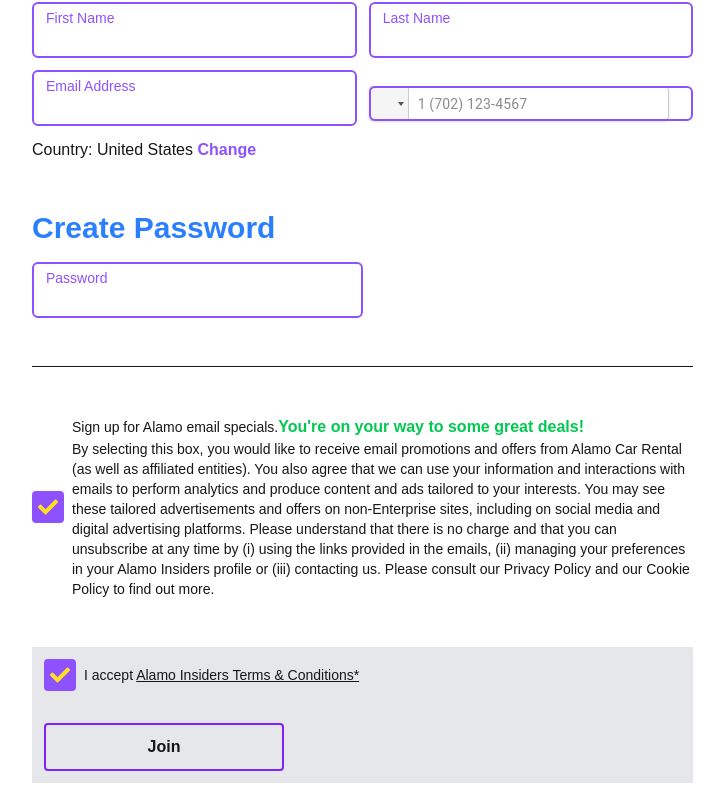
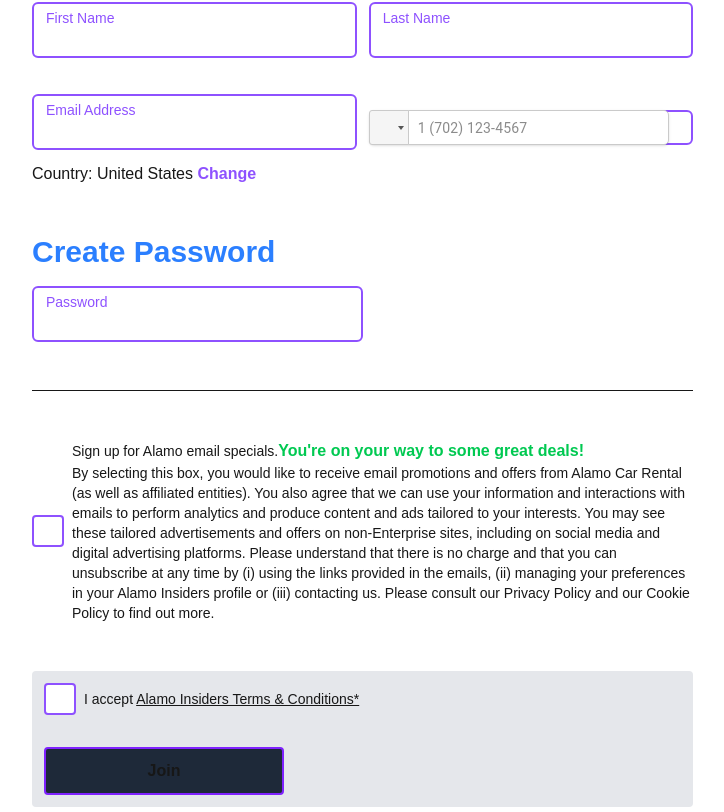
Before and after one commit to parham-devdocs/car-purchase-nextjs, a Next.js app: page /sign-up in a window 1280 px wide. Shown: the part 708-1520 px from the top of the page, without its empty margins (64-788 px from the left). Built offline with nearby package versions, Linux system fonts and the light colour scheme.

Commit message:
input and checkbox fixed middleware added

```diff
--- a/app/sign-up/page.tsx
+++ b/app/sign-up/page.tsx
@@ -1,5 +1,5 @@
 "use client";
-import { useState } from "react";
+import { useRef, useState } from "react";
 import Image from "next/image";
 import Link from "next/link";
 import AlamoInsider from "../../public/alamo-insiders.avif";
@@ -14,13 +14,12 @@
 import { zodResolver } from "@hookform/resolvers/zod";
 import * as z from "zod";
 import { useForm } from "react-hook-form";
-import { email } from "zod/v4";
 
 const FormSchema = z.object({
   firstName: z.string().min(1, { message: "First name is required" }),
   lastName: z.string().min(1, { message: "Last name is required" }),
   email: z.string().email({ message: "Please enter a valid email" }),
-  country: z.string({ message: "Country is required" }).default("USA"),
+  country: z.string({message:"country is required"}),
   password: z
     .string()
     .min(3, "Password must be at least 3 characters")
@@ -35,25 +34,23 @@
   const [phoneError, setPhoneError] = useState<string | null>(null);
   const [policies,setPolicies]=useState(false)
   const [emails,setEmails]=useState(false)
-
+  const phoneNumberRef=useRef<HTMLInputElement|null >(null)
   const {
     register,
     handleSubmit,
+    control,
     formState: { errors },
   } = useForm<IFormInput>({
     resolver: zodResolver(FormSchema),
+    defaultValues:{country:"USA"}
   });
 
-  const isValidPhoneNumber = (number: string): boolean => {
-    const phoneRegex = /^\+?[1-9]\d{7,14}$/; // Basic international validation
-    return phoneRegex.test(number);
-  };
+
 
   const onSubmit = (data: IFormInput) => {
-    const isValidPhone = isValidPhoneNumber(phone);
-    if (!isValidPhone) {
-      setPhoneError("Please enter a valid phone number");
-      return;
+  if (!phoneNumberRef) {
+    setPhoneError("phone number not valid")
+    return
   }
 
     console.log("Submitted Data:", {
@@ -67,7 +64,7 @@
   return (
     <form className="my-16" onSubmit={handleSubmit(onSubmit)}>
       {/* Hero Section */}
-      <div className="bg-blue-500 w-full min-h-96 flex flex-col md:flex-row md:gap-64 gap-24 items-center justify-between px-24 py-20">
+      <div className="bg-blue-500 dark:bg-neutral-800 transition-all duration-500 w-full min-h-96 flex flex-col md:flex-row md:gap-64 gap-24 items-center justify-between px-24 py-20">
         <div className="flex flex-col gap-4">
           <h2 className="text-white lg:text-5xl md:text-3xl text-2xl font-bold">
             Alamo Insiders - Free and Easy to Join!
@@ -86,25 +83,30 @@
       </div>
 
       {/* Form Section */}
-      <div className="flex flex-col gap-12 lg:w-2/3 w-full px-24 py-12">
+      <div className="flex flex-col dark:bg-gray-800 transition-all duration-500 gap-12 lg:w-2/3 w-full px-24 py-12">
         <div className="space-y-4">
           <h3 className="text-blue-500 text-3xl font-bold">Account Information</h3>
 
           <div className="grid lg:grid-cols-2 grid-cols-1 gap-3">
             {/* First Name */}
+           {/* First Name Field */}
 <div className="space-y-1">
   <Input label="First Name" id="firstName" {...register("firstName")} />
+  <div className="h-5">
     {errors.firstName && (
-                <p className="text-red-500 text-sm mt-1">{errors.firstName.message}</p>
+      <p className="text-red-500 text-sm">{errors.firstName.message}</p>
     )}
+  </div>
 </div>
 
             {/* Last Name */}
             <div className="space-y-1">
-              <Input label="Last Name" id="lastName" {...register("lastName")} />
+              <Input label="Last Name" id="lastName" {...register("lastName")}  />
+              <div className="h-5">
     {errors.lastName && (
-                <p className="text-red-500 text-sm mt-1">{errors.lastName.message}</p>
+      <p className="text-red-500 text-sm">{errors.lastName.message}</p>
     )}
+  </div>
             </div>
 
             {/* Email Address */}
@@ -118,10 +120,12 @@
             {/* Phone Number */}
             <div className="space-y-1">
               <PhoneNumberInput
+              control={control}
                 onChangeHandler={(value: string) => {
                   setPhone(value);
                   setPhoneError(null);
                 }}
+
               />
               {phoneError && (
                 <p className="text-red-500 text-sm mt-1">{phoneError}</p>
@@ -164,8 +168,8 @@
 
         {/* Marketing Consent */}
         <div className="flex gap-2 relative">
-          <Checkbox onChangeHandler={(e)=>setEmails(e)} id="receiving-emails"  />
-          <div className="text-sm">
+          <Checkbox onChangeHandler={(e)=>setEmails(()=>!emails)} id="receiving-emails" checked={emails} />
+          <div className="text-sm dark:text-white">
             <div className="block">
               Sign up for Alamo email specials.
               <span className="text-green-500 mt-2 mb-4 text-base font-semibold">
@@ -177,14 +181,14 @@
         </div>
 
         {/* Terms & Conditions */}
-        <div className="bg-gray-200 py-3 px-3 flex flex-col gap-8">
+        <div className="bg-gray-200 rounded-sm dark:bg-neutral-800 py-3 px-3 flex flex-col gap-8">
           <div className="flex items-center gap-2">
-            <Checkbox onChangeHandler={(e)=>setPolicies(e)} id="terms" />
-            <p className="text-sm">
+            <Checkbox onChangeHandler={(e)=>setPolicies(()=>!policies)} id="terms" checked={policies} />
+            <p className="text-sm dark:text-white" >
               I accept <span className="underline">Alamo Insiders Terms & Conditions*</span>
             </p>
           </div>
-          <Button label="Join" className="w-60 font-bold h-12" />
+          <Button disabled={!policies} label="Join" className={`w-60 font-bold h-12 disabled:bg-gray-800`} type="submit" />
         </div>
       </div>
     </form>
--- a/component/Button.tsx
+++ b/component/Button.tsx
@@ -4,9 +4,9 @@
 import Link from 'next/link'
 import React from 'react'
 
-const Button = ({label,link,fn,type="button",className}:{label:string,link?:string,type?:"button" | "submit" | "reset",fn?:()=>void,className?:string}) => {
+const Button = ({label,disabled,link,fn,type="button",className}:{label:string,disabled?:boolean,link?:string,type?:"button" | "submit" | "reset",fn?:()=>void,className?:string}) => {
   return (
-  <button onClick={fn} type={type} className={`${className} dark:bg-violet-500 dark:text-white transition-all duration-500 dark:hover:bg-violet-700   hover:bg-violet-600 border-2 border-violet-600 px-4 py-1 cursor-pointer hover:text-white rounded-sm`} >{link ?<Link href={link}>{label}</Link> : <span>{label}</span>} </button>
+  <button onClick={fn} disabled={disabled} type={type} className={`${className} dark:bg-violet-500 dark:text-white transition-all duration-500 dark:hover:bg-violet-700   hover:bg-violet-600 border-2 border-violet-600 px-4 py-1 cursor-pointer hover:text-white rounded-sm`} >{link ?<Link href={link}>{label}</Link> : <span>{label}</span>} </button>
   )
 }
 
--- a/component/PhoneNumberInput.tsx
+++ b/component/PhoneNumberInput.tsx
@@ -1,59 +1,85 @@
 "use client";
-import { ChangeEvent, useState } from "react";
-import PhoneInput from 'react-phone-input-2';
-import 'react-phone-input-2/lib/style.css'
+import React, { useState, forwardRef } from "react";
+import PhoneInput from "react-phone-input-2";
+import "react-phone-input-2/lib/style.css";
+import { Controller, useForm, FieldValues } from "react-hook-form";
 
 interface InputProps {
   id?: string;
   color?: string;
   onChangeHandler?: (value: string) => void;
-
 }
 
-const PhoneNumberInput = ({ id, color ,onChangeHandler}: InputProps) => {
-  const [isFocused, setIsFocused] = useState(false);
-  const [phone, setPhone] = useState<string >('');
+// Define props + forwarded ref type
+type PhoneNumberInputProps = InputProps & {
+  control: any; // better would be Control<FieldValues>
+};
 
-  const handleFocus = () => setIsFocused(true);
-  const handleBlur = () => setIsFocused(false);
-  const handleChange = (e: string) => {
-    setPhone(e)
+const PhoneNumberInput = forwardRef<HTMLInputElement, PhoneNumberInputProps>(
+  ({ id, color, onChangeHandler, control,...props }, forwardedRef) => {
 
-if (onChangeHandler) {onChangeHandler(e)}
-  };
     return (
-<div className={`relative w-full `}>
+      <div className="relative w-full">
         <label
           htmlFor={id}
           className={`absolute left-2 transition-colors duration-200 px-1 pointer-events-none top-1 text-[14px] ${
-          color ? `text-${color}` : 'text-violet-500'
+            color ? `text-${color}` : "text-violet-500"
           }`}
         >
           Phone Number
         </label>
 
+        <Controller
+          control={control}
+          name="phone"
+          rules={{ required: true }}
+          render={({ field }) => {
+            const { ref: rhfRef, ...rest } = field;
 
+            const mergedRef = (node: HTMLInputElement | null) => {
+              rhfRef?.(node); // Let react-hook-form manage its own ref
+
+              // Forward the ref to parent
+              if (typeof forwardedRef === "function") {
+                forwardedRef(node);
+              } else if (forwardedRef) {
+                forwardedRef.current = node;
+              }
+            };
+
+            return (
               <PhoneInput
+
+                {...rest}
+                inputProps={{
+                  ref: mergedRef,
+                }}
+                {...props}
                 country="US"
-  value={phone}
-  onChange={(phone) => handleChange(phone)}
-  onBlur={handleBlur}
-  onFocus={handleFocus}
+
+                onChange={(value) => {
+                  field.onChange(value);
+                  if (onChangeHandler) onChangeHandler(value);
+                  console.log({...props})
+                }}
                 containerClass="w-full max-w-md mx-auto mt-4"
-  inputClass="w-full h-16 px-5 py-3 pl-16 border-0 rounded-lg shadow-sm focus:outline-none  text-base"
+                inputClass="w-full h-16 px-5 py-3 pl-16 border-0 rounded-lg shadow-sm focus:outline-none text-base"
                 buttonClass="bg-gray-100 border-0 focus:outline-none"
                 dropdownClass="absolute top-full left-0 z-20 mt-1 w-64 bg-white border border-gray-300 rounded-lg shadow-lg overflow-hidden"
                 searchClass="w-full px-4 py-2 border-b border-gray-200 focus:outline-none"
               />
+            );
+          }}
+        />
 
-      {isFocused && (
-        <div className={`absolute top-0 left-0 h-full w-2 ${color ? `bg-${color}` : 'bg-violet-500'} rounded-l-md`}></div>
-      )}
 
-      {/* Custom border base */}
-      <div className="absolute top-0 left-0 h-full w-full pointer-events-none border-2 border-violet-500 rounded-md"></div>
+        <div
+          className="absolute top-0 left-0 h-full w-full pointer-events-none border-2 border-violet-500 rounded-md"
+          style={{ zIndex: -1 }}
+        ></div>
       </div>
     );
-};
+  }
+);
 
 export default PhoneNumberInput;
--- a/component/checkBox.tsx
+++ b/component/checkBox.tsx
@@ -1,11 +1,12 @@
+import React from "react";
 import { FaCheck } from "react-icons/fa";
 
 type CheckboxProps = {
   disabled?: boolean;
   defaultChecked?: boolean;
-  id?: number | string;
+  id?: string | number;
   label?: string;
-  checked:boolean
+  checked?: boolean;
   onChangeHandler?: (checked: boolean) => void;
 };
 
@@ -15,33 +16,33 @@
   id,
   label,
   onChangeHandler,
-  checked=true,
-  ...restProps
+  checked,
+
 }: CheckboxProps) => {
-  const generatedId = id || label || "checkbox";
+  const generatedId = String(id || label || "checkbox");
+
   const changeHandler = (event: React.ChangeEvent<HTMLInputElement>) => {
-    const checked = event.target.checked;
-
-    if (onChangeHandler) {
-      onChangeHandler(checked);
-    }
+    const isChecked = event.target.checked;
+    onChangeHandler?.(isChecked);
   };
 
   return (
-    <div className=" flex items-center">
+    <div className="flex items-center ">
+      {/* Hidden Native Input */}
       <input
         type="checkbox"
-  id={generatedId as string}
-  className="absolute appearance-none opacity-0"
+        id={generatedId}
+        className="absolute opacity-0"
         defaultChecked={defaultChecked}
         disabled={disabled}
-  onChange={changeHandler}  // ✅ Uses your main handler
+        onChange={changeHandler}
         checked={checked}
-
+        aria-checked={checked}
       />
 
+      {/* Custom Checkbox UI */}
       <label
-        htmlFor={generatedId as string}
+        htmlFor={generatedId}
         className={`
           w-8 h-8
           border-2 border-violet-500
@@ -52,12 +53,16 @@
           ${disabled ? 'opacity-50 cursor-not-allowed' : 'cursor-pointer'}
           focus-within:ring-2 focus-within:ring-violet-300
         `}
+        tabIndex={disabled ? -1 : 0} // Make label focusable only when enabled
+        role="checkbox"
+        aria-checked={checked}
       >
         {checked && <FaCheck className="text-yellow-300" size={20} />}
       </label>
 
+      {/* Optional Label Text */}
       {label && (
-        <label htmlFor={generatedId as string} className="ml-2 cursor-pointer font-semibold text-white">
+        <label htmlFor={generatedId} className="ml-2 cursor-pointer font-semibold text-white">
           {label}
         </label>
       )}
--- a/component/lightModeToggleButton.tsx
+++ b/component/lightModeToggleButton.tsx
@@ -14,7 +14,7 @@
     dispatch(setIsDarkMode(!toggleIsOn))
   },[toggleIsOn])
   return (
-    <button className={` w-16 h-8 rounded-full transition-all duration-500 relative border-2 ${toggleIsOn ? "  bg-violet-500 border-white" : " border-violet-500 bg-white"}`} onClick={()=>setToggleIsOn(()=>!toggleIsOn)}>
+    <button className={` cursor-pointer w-16 h-8 rounded-full transition-all duration-500 relative border-2 ${toggleIsOn ? "  bg-violet-500 border-white" : " border-violet-500 bg-white"}`} onClick={()=>setToggleIsOn(()=>!toggleIsOn)}>
      <div className={` absolute w-6 h-6 flex justify-center items-center rounded-full  top-[2.5px] ${toggleIsOn ? " bg-white right-1.5" : " bg-violet-500 left-1.5"} `}>
       { toggleIsOn ? <BsSun/> : <BsMoon className=" text-white"/> }
 
--- a/component/navbar.tsx
+++ b/component/navbar.tsx
@@ -70,8 +70,7 @@
         { label: "Français", link: "/language/french" }
       ]
     },
-    { label: "Sign Up",icon:< BsPerson size={23}/>
-     }
+    { label: "Login",icon:< BsPerson size={23}/> }
   ];
 
   // Close dropdown on outside click
@@ -171,7 +170,7 @@
         {/* Conditional Dropdown */}
         {openIndex?.type === 'right' && openIndex?.index === index && (
           <>
-            {item.label === "Sign Up" ? (
+            {item.label === "Login" ? (
               <SignInDropDown />
             ) : (
               <ul className="absolute top-full right-0 mt-1  shadow-lg rounded-md py-2 min-w-[200px] z-10">
@@ -180,6 +179,7 @@
             )}
           </>
         )}
+
       </>
     )}
 
--- a/component/textInput.tsx
+++ b/component/textInput.tsx
@@ -11,14 +11,15 @@
   className?:string;
   defaultValue?:string;
   value?:string
+  name:string
 }
 const Input = (
-  ({ label,onChangeHandler, type = 'text', placeholder = '', color, required = false,defaultValue, ...props }:InputProps) => {
+  ({ label,onChangeHandler, type = 'text', placeholder = '', color, required = false,defaultValue }:InputProps) => {
     const [isFocused, setIsFocused] = useState(false);
     const [value,setValue]=useState("")
     const handleFocus = () => setIsFocused(true);
-    const handleBlur = () => setIsFocused(false);
-
+    const handleBlur = () => {setIsFocused(false)};
+console.log(isFocused)
     function inputChangeHandler(value:ChangeEvent<HTMLInputElement>) {
       setValue(value.target.value)
     if (onChangeHandler) {
@@ -39,6 +40,7 @@
 
         {/* Input */}
         <input
+
           type={type}
           placeholder={placeholder}
           required={required}
@@ -46,18 +48,16 @@
           onBlur={handleBlur}
           value={value ? value : defaultValue }
           onChange={(e)=>inputChangeHandler(e)}
-          {...props} // This includes value, onChange, onBlur, etc., from react-hook-form
           className={`
             outline-none w-5/6 mt-3 bg-transparent
-            focus:border-${color || 'blue-600'} transition-colors relative z-10
-            ${props.className || ''}
+            focus:border-${color || 'blue-600'} transition-colors dark:text-white relative z-10
           `}
         />
 
         {/* Focus indicator bar */}
-        {isFocused && (
-          <div className={`absolute top-0 left-0 h-full w-2 ${color ? `bg-${color}` : 'bg-violet-500'} rounded-l-md z-0`}></div>
-        )}
+
+        {isFocused ? <div className={`absolute top-0 left-0 h-full rounded-l-sm w-2 ${color ? `bg-${color}` : 'bg-violet-500'} rounded-l-md z-0`}></div> : <div className=' absolute left-0 h-full w-2'></div>}
+
       </div>
     );
   }
--- a/package.json
+++ b/package.json
@@ -13,6 +13,7 @@
     "@reduxjs/toolkit": "^2.8.2",
     "date-fns": "^4.1.0",
     "next": "15.3.2",
+    "next-auth": "^5.0.0-beta.29",
     "react": "^19.0.0",
     "react-datepicker": "^8.3.0",
     "react-dom": "^19.0.0",
```
Also changed, not shown: middleware.tsx (added, +16 -0 lines), 1 other file (tests, documents, lock files or other folders). Lines whose indentation alone changed are shown as unchanged.
